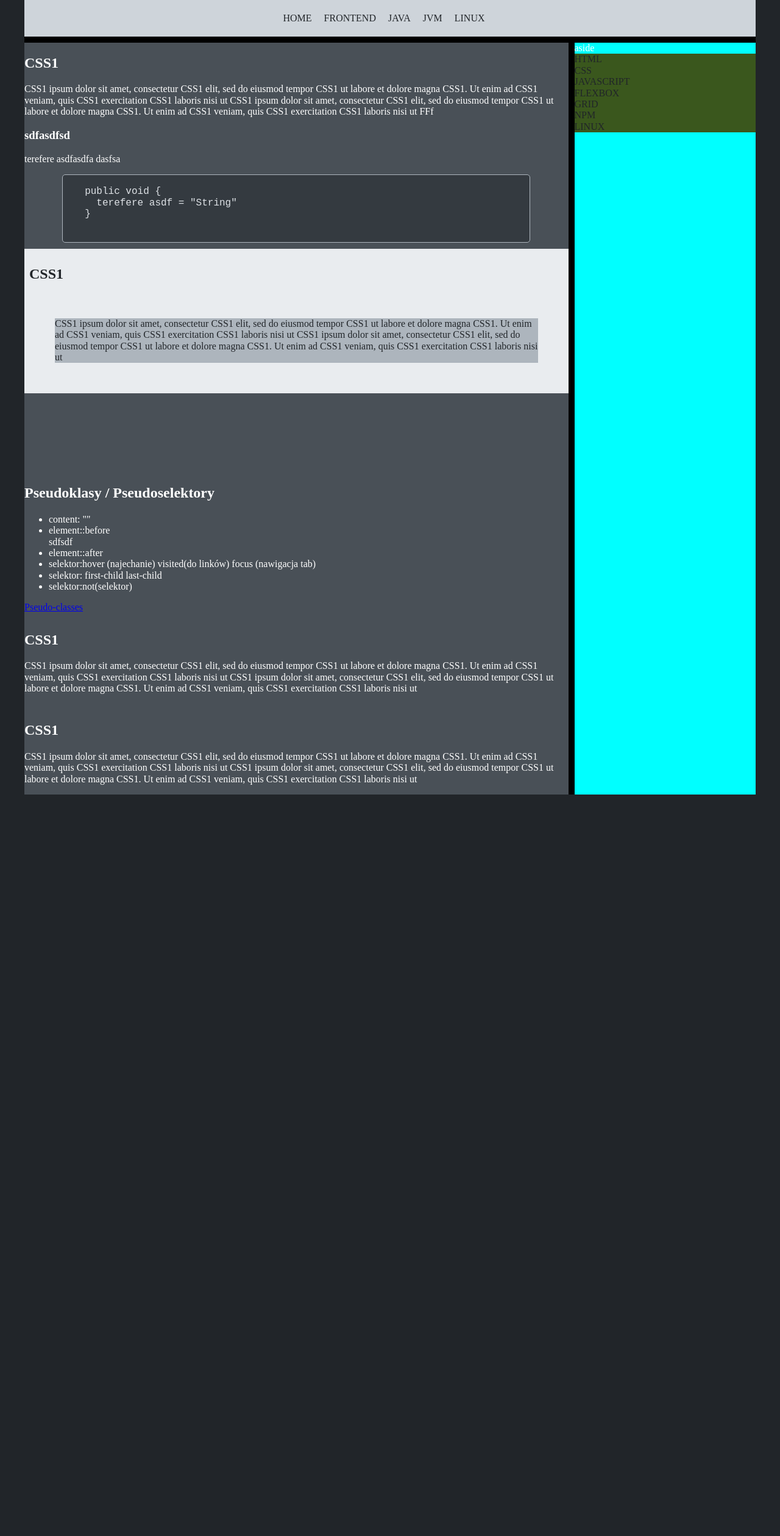
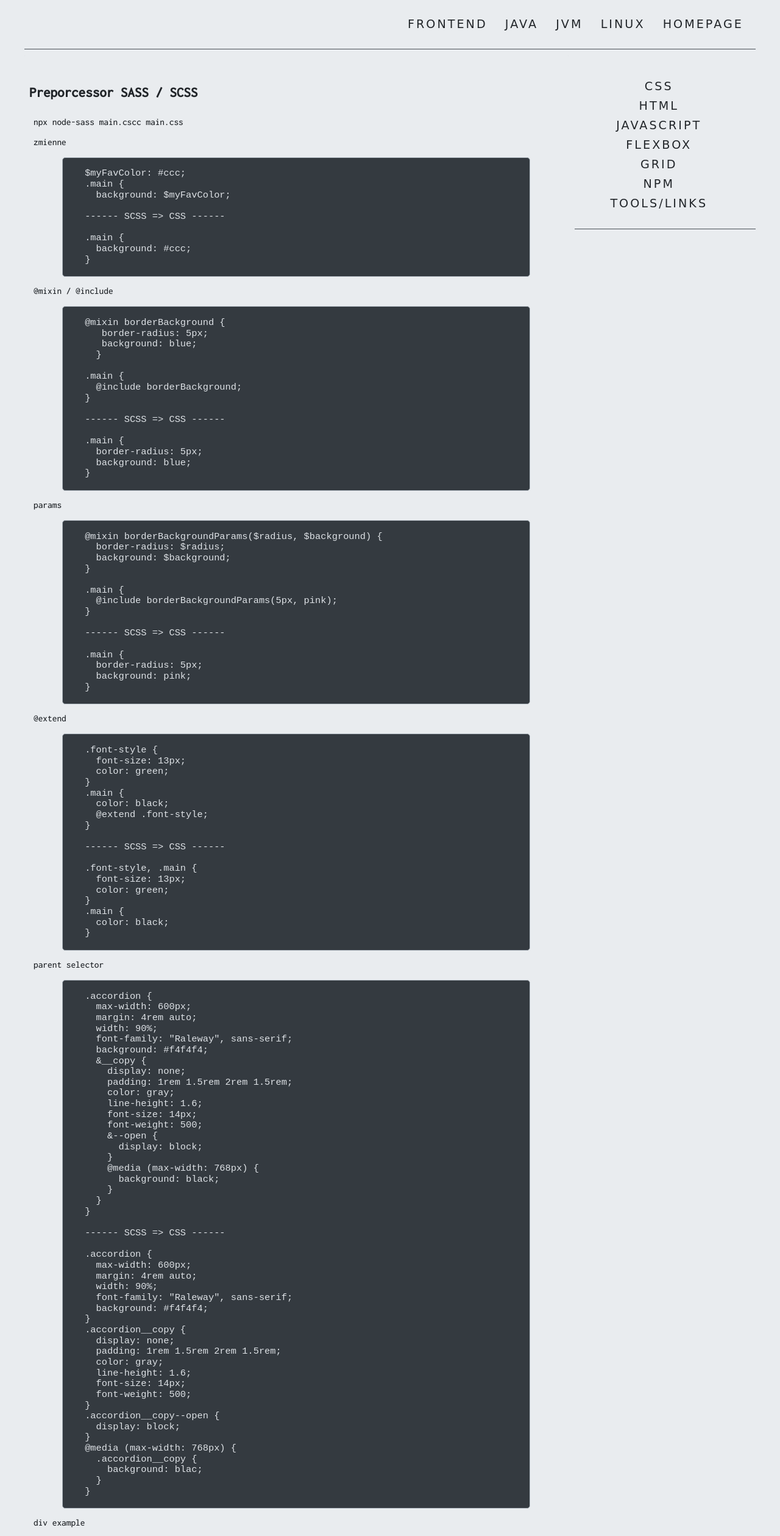
Before and after one commit to kszponka/szponka-web-page, a website built with webpack: page src/pages/frontend_page.html in a window 1280 px wide. Shown: the top 2519 px of the page at 61% size. Before the commit the page ends 1303 px from the top, so only its background shows below. Built offline with nearby package versions, Linux system fonts and the light colour scheme; a web font is replaced by a local one.

Commit message:
before homepage

```diff
--- a/src/pages/frontend_page.html
+++ b/src/pages/frontend_page.html
@@ -3,19 +3,16 @@
   <head>
     <meta charset="UTF-8" />
     <meta name="viewport" content="width=device-width, initial-scale=1.0" />
-    <title>WTF: Webpack starter kit</title>
-    <meta name="description" content="Your project description" />
+    <title>brak2kontekstu</title>
+    <meta name="description" content="This is my notepad" />
     <!-- Title -->
     <meta property="og:title" content="" />
     <!-- OPTIONAL description. 2-4 sentences. -->
     <meta property="og:description" content="" />
-    <!-- full url with http(s) ie. https://maciejkorsan.github.io/my-repo/ -->
+    <!-- full url with http(s) ie. https://... -->
     <meta property="og:url" content="" />
-    <!-- full url to the image with http(s) ie. https://maciejkorsan.github.io/my-repo/assets/img/fb.png. Facebook suggests at least 1200 x 630. -->
-    <meta
-      property="og:image"
-      content="https://maciejkorsan.com/wtf-gulp-starter/assets/img/cover.png"
-    />
+    <!-- full url to the image with http(s) ie. https:/....png. Facebook suggests at least 1200 x 630. -->
+    <meta property="og:image" content="https:/....png" />
 
     <!-- uncomment the line below to enable PWA  -->
     <!-- <link rel="manifest" href="manifest.json" /> -->
@@ -26,101 +23,279 @@
     <main class="main">
       <header class="header">
         <nav class="navigation">
-          <a class="navigation__link" href="index.html">HOME</a>
-          <a class="navigation__link" href="css_page.html">FRONTEND</a>
+          <a class="navigation__link" href="frontend_page.html">FRONTEND</a>
           <a class="navigation__link" href="java_page.html">JAVA</a>
           <a class="navigation__link" href="jvm_page.html">JVM</a>
           <a class="navigation__link" href="linux_page.html">LINUX</a>
+          <a class="navigation__link" href="index.html">HOMEPAGE</a>
         </nav>
       </header>
       <section class="article-section">
-        <article>
-          <h2>CSS1</h2>
-          <p>
-            CSS1 ipsum dolor sit amet, consectetur CSS1 elit, sed do eiusmod
-            tempor CSS1 ut labore et dolore magna CSS1. Ut enim ad CSS1 veniam,
-            quis CSS1 exercitation CSS1 laboris nisi ut CSS1 ipsum dolor sit
-            amet, consectetur CSS1 elit, sed do eiusmod tempor CSS1 ut labore et
-            dolore magna CSS1. Ut enim ad CSS1 veniam, quis CSS1 exercitation
-            CSS1 laboris nisi ut FFf
-          </p>
-          <h3>sdfasdfsd</h3>
-          <p>terefere asdfasdfa dasfsa</p>
+        <article class="article">
+          <h2 class="article__header">Preporcessor SASS / SCSS</h2>
+          <p class="article__paragraph">npx node-sass main.cscc main.css</p>
+          <p class="article__paragraph">zmienne</p>
           <div class="codeblock">
             <pre class="codeblock__pre">
-              <code class="codeblock__code">
-public void {
-  terefere asdf = "String"
+                <code class="codeblock__code">
+$myFavColor: #ccc;
+.main {
+  background: $myFavColor;
+
+------ SCSS => CSS ------
+
+.main {
+  background: #ccc;
+}      </code>
+              </pre>
+          </div>
+          <p class="article__paragraph">@mixin / @include</p>
+
+          <div class="codeblock">
+            <pre class="codeblock__pre">
+                <code class="codeblock__code">
+@mixin borderBackground {
+   border-radius: 5px;
+   background: blue;
+  }
+
+.main {
+  @include borderBackground;
 }
-              </code>
-            </pre>
+
+------ SCSS => CSS ------
+
+.main {
+  border-radius: 5px;
+  background: blue;
+}      </code>
+              </pre>
+          </div>
+
+          <p class="article__paragraph">params</p>
+          <div class="codeblock">
+            <pre class="codeblock__pre">
+                <code class="codeblock__code">
+@mixin borderBackgroundParams($radius, $background) {
+  border-radius: $radius;
+  background: $background;
+}
+
+.main {
+  @include borderBackgroundParams(5px, pink);
+}
+
+------ SCSS => CSS ------
+
+.main {
+  border-radius: 5px;
+  background: pink;
+}      </code>
+              </pre>
+          </div>
+          <p class="article__paragraph">@extend</p>
+
+          <div class="codeblock">
+            <pre class="codeblock__pre">
+                <code class="codeblock__code">
+.font-style {
+  font-size: 13px;
+  color: green;
+}
+.main {
+  color: black;
+  @extend .font-style;
+}
+
+------ SCSS => CSS ------
+
+.font-style, .main {
+  font-size: 13px;
+  color: green;
+}
+.main {
+  color: black;
+}     </code>
+              </pre>
+          </div>
+
+          <p class="article__paragraph">parent selector</p>
+          <div class="codeblock">
+            <pre class="codeblock__pre">
+                <code class="codeblock__code">
+.accordion {
+  max-width: 600px;
+  margin: 4rem auto;
+  width: 90%;
+  font-family: "Raleway", sans-serif;
+  background: #f4f4f4;
+  &__copy {
+    display: none;
+    padding: 1rem 1.5rem 2rem 1.5rem;
+    color: gray;
+    line-height: 1.6;
+    font-size: 14px;
+    font-weight: 500;
+    &--open {
+      display: block;
+    }
+    @media (max-width: 768px) {
+      background: black;
+    }
+  }
+}
+
+------ SCSS => CSS ------
+
+.accordion {
+  max-width: 600px;
+  margin: 4rem auto;
+  width: 90%;
+  font-family: "Raleway", sans-serif;
+  background: #f4f4f4;
+}
+.accordion__copy {
+  display: none;
+  padding: 1rem 1.5rem 2rem 1.5rem;
+  color: gray;
+  line-height: 1.6;
+  font-size: 14px;
+  font-weight: 500;
+}
+.accordion__copy--open {
+  display: block;
+}
+@media (max-width: 768px) {
+  .accordion__copy {
+    background: blac;
+  }
+}      </code>
+              </pre>
+          </div>
+          <p class="article__paragraph">div example</p>
+          <div class="codeblock">
+            <pre class="codeblock__pre">
+                <code class="codeblock__code">
+.pseudo__div {
+  width: 50%;
+  margin: auto;
+  background: $grey4;
+  color: $grey6;
+  &::before {
+    content: "";
+    display: inline-block;
+    width: 15px;
+    height: 15px;
+    border-radius: 50%;
+    background: $grey1;
+  }
+  &::after {
+    content: "AFTER";
+  }
+  &--child {
+    background: $grey2;
+    &:last-child {
+      background: brown;
+      color: $grey3;
+    }
+    &:hover {
+      background: green;
+    }
+    &:not(.special-div) {
+      color: gold;
+    }
+  }
+}     </code>
+              </pre>
+          </div>
+
+          <p class="article__paragraph"></p>
+          <div class="pseudo__div">
+            &lt-- to jest ::before selector w parent divie
+            <div class="pseudo__div--child">first child div</div>
+            <div class="pseudo__div--child">second child div</div>
+            <div class="pseudo__div--child">third child div</div>
+            <div class="pseudo__div--child special-div">
+              fourth child div wih special class
+            </div>
+            <div class="pseudo__div--child">last child div</div>
           </div>
         </article>
 
         <article class="article">
           <h2 class="article__header">CSS1</h2>
           <p class="article__paragraph">
+            CSS2 ipsum dolor sit amet, consectetur CSS1 elit, sed do eiusmod
+            tempor CSS1 ut labore et dolore magna CSS1. Ut enim ad CSS1 veniam,
+            quis CSS1 exercitation CSS1 laboris nisi ut CSS1 ipsum dolor sit
+            amet, consectetur CSS1 elit, sed do eiusmod tempor CSS1 ut labore et
+            dolore magna CSS1. Ut enim ad CSS1 veniam, quis CSS1 exercitation
+            CSS1 laboris nisi ut CSS1 ipsum dolor sit amet, consectetur CSS1
+            elit, sed do eiusmod tempor CSS1 ut labore et dolore magna CSS1. Ut
+            enim ad CSS1 veniam, quis CSS1 exercitation CSS1 laboris nisi ut
             CSS1 ipsum dolor sit amet, consectetur CSS1 elit, sed do eiusmod
             tempor CSS1 ut labore et dolore magna CSS1. Ut enim ad CSS1 veniam,
             quis CSS1 exercitation CSS1 laboris nisi ut CSS1 ipsum dolor sit
             amet, consectetur CSS1 elit, sed do eiusmod tempor CSS1 ut labore et
             dolore magna CSS1. Ut enim ad CSS1 veniam, quis CSS1 exercitation
-            CSS1 laboris nisi ut
+            CSS1 laboris nisi ut CSS1 ipsum dolor sit amet, consectetur CSS1
+            elit, sed do eiusmod tempor CSS1 ut labore et dolore magna CSS1. Ut
+            enim ad CSS1 veniam, quis CSS1 exercitation CSS1 laboris nisi ut
           </p>
         </article>
-        <article>
-          <h2>Pseudoklasy / Pseudoselektory</h2>
 
-          <ul>
-            <li>content: ""</li>
+        <article class="article">
+          <h2 class="article__header">Pseudo-elements / Pseudo-classes</h2>
+          <!-- <p class="article__paragraph"> -->
+
+          <ul class="article__list">
+            <li>content: "";</li>
             <li>element::before</li>
-            sdfsdf
             <li>element::after</li>
             <li>
-              selektor:hover (najechanie) visited(do linków) focus (nawigacja
-              tab)
+              selectors
+              <ul>
+                <li class="selector-hover">selector:hover</li>
+                <li>selector:visited</li>
+                <li class="selector-focus">selector:focus (tab navigation)</li>
+              </ul>
             </li>
             <li>selektor: first-child last-child</li>
             <li>selektor:not(selektor)</li>
           </ul>
-          <a
-          href="https://developer.mozilla.org/en-US/docs/Web/CSS/Pseudo-classes"
-          >Pseudo-classes</a
-        >
-        </article>
-        <article>
-          <h2>CSS1</h2>
-          <p class="-to-change">
-            CSS1 ipsum dolor sit amet, consectetur CSS1 elit, sed do eiusmod
-            tempor CSS1 ut labore et dolore magna CSS1. Ut enim ad CSS1 veniam,
-            quis CSS1 exercitation CSS1 laboris nisi ut CSS1 ipsum dolor sit
-            amet, consectetur CSS1 elit, sed do eiusmod tempor CSS1 ut labore et
-            dolore magna CSS1. Ut enim ad CSS1 veniam, quis CSS1 exercitation
-            CSS1 laboris nisi ut
-          </p>
-        </article>
-        <article>
-          <h2>CSS1</h2>
-          <p class="o-change">
-            CSS1 ipsum dolor sit amet, consectetur CSS1 elit, sed do eiusmod
-            tempor CSS1 ut labore et dolore magna CSS1. Ut enim ad CSS1 veniam,
-            quis CSS1 exercitation CSS1 laboris nisi ut CSS1 ipsum dolor sit
-            amet, consectetur CSS1 elit, sed do eiusmod tempor CSS1 ut labore et
-            dolore magna CSS1. Ut enim ad CSS1 veniam, quis CSS1 exercitation
-            CSS1 laboris nisi ut
+
+          <div class="codeblock">
+            <pre class="codeblock__pre">
+              <code class="codeblock__code">
+.navigation__link {
+  margin-top: 10px;
+  &:hover {
+    text-decoration: underline;
+    &::before {
+      content: ">>>";
+    }
+  }
+}      </code>
+            </pre>
+          </div>
+
+          <p>
+            <a
+              href="https://developer.mozilla.org/en-US/docs/Web/CSS/Pseudo-classes"
+              >PSEUDO-CLASSES DOCUMENTATION</a
+            >
           </p>
         </article>
       </section>
       <aside class="aside">
-        aside
         <nav class="aside_navigation">
-          <a class="navigation__link" href="index.html">HTML</a>
-          <a class="navigation__link" href="html_page.html">CSS</a>
-          <a class="navigation__link" href="css_page.html">JAVASCRIPT</a>
-          <a class="navigation__link" href="js_page.html">FLEXBOX</a>
-          <a class="navigation__link" href="java_page.html">GRID</a>
-          <a class="navigation__link" href="jvm_page.html">NPM</a>
-          <a class="navigation__link" href="linux_page.html">LINUX</a>
+          <a class="navigation__link" href="frontend_page.html">CSS</a>
+          <a class="navigation__link" href="frontend_html.html">HTML</a>
+          <a class="navigation__link" href="frontend_js.html">JAVASCRIPT</a>
+          <a class="navigation__link" href="frontend_flex.html">FLEXBOX</a>
+          <a class="navigation__link" href="frontend_grid.html">GRID</a>
+          <a class="navigation__link" href="frontend_npm.html">NPM</a>
+          <a class="navigation__link" href="frontend_npm.html">TOOLS/LINKS</a>
         </nav>
       </aside>
     </main>
--- a/src/scss/_variables.scss
+++ b/src/scss/_variables.scss
@@ -4,7 +4,7 @@ $grey2:#343A40;
 $grey3:#495057;
 $grey4:#6C757D;
 $grey5:#ADB5BD;
-$grey6:#CED4DA;
+$grey6:#ced4da;
 $grey7:#DEE2E6;
 $grey8:#E9ECEF;
 $grey9:#F8F9FA;
--- a/src/scss/main.scss
+++ b/src/scss/main.scss
@@ -3,50 +3,62 @@
 @import "modules/header";
 @import "modules/code-block";
 @import "modules/article.scss";
+@import "modules/css_examples.scss";
+@import "modules/aside.scss";
+@import url('https://fonts.googleapis.com/css2?family=Inconsolata:wght@200;300;500&family=Red+Rose:wght@300;500;700&family=Saira+Condensed:wght@100;400;700&display=swap');
 
 html {
-  background: $grey1;
+  background: $grey8;
   box-sizing: border-box;
   display: flex;
   justify-content: center;
+
 }
 .body {
-  background: black;
+  background: $grey8;
   color: #fff;
   min-height: 100vh;
   width: 1200px;
+  font-size: 120%;
+
 }
 
 .main {
   display: grid;
   grid-template-areas:
-  "header header"
-  "section aside";
+    "header header"
+    "section aside";
   grid-template-columns: 3fr 1fr;
   column-gap: 10px;
-  row-gap:10px;
+  row-gap: 10px;
+  font-family: 'Inconsolata', monospace;
+
 }
 
 .article-section {
-  background:$grey3;
+  background: $grey7;
   grid-area: section;
   display: flex;
   flex-direction: column;
   column-gap: 10px;
-  row-gap: 10px;
-
+  // row-gap: 10px;
 }
 
 .aside {
   grid-area: aside;
-  background: aqua;
+  // background: $grey7;
+  font-family: 'Red Rose', cursive;
+
 
 }
 
-
 .aside_navigation {
-  background: rgb(58, 87, 29);
+  padding: 10%;
+  background: $grey8;
+  border-bottom: $grey3 1px solid;
   display: flex;
   flex-direction: column;
+  // justify-content: center;
+  align-items: center;
 
 }
--- a/src/scss/modules/article.scss
+++ b/src/scss/modules/article.scss
@@ -1,17 +1,20 @@
 .article {
   background: $grey8;
   color: $grey1;
-    margin-bottom: 120px;
+  border-radius: 2px;
+  border-bottom: $grey3 1px solid;
+  font-size: 80%;
+  padding: 20px 0px;
 
   &__header {
     padding: 8px 8px;
-
-
   }
   &__paragraph {
-        margin: 50px;
-        background: $grey5;
-
+    margin-left: 15px;
+    // background: $grey5;
+  }
+  &__list {
+    margin-left: 15px;
 
   }
 }
--- /dev/null
+++ b/src/scss/modules/aside.scss
@@ -0,0 +1,19 @@
+// .aside_navigation {
+//     display: flex;
+//     background: pink;
+// }
+
+.navigation__link {
+  letter-spacing: 3px;
+  margin-top: 10px;
+  &:hover {
+    // text-decoration: underline;
+    background: $grey6;
+    // &::before {
+    //   content: ">>> ";
+    // }
+    // &::after {
+    //   content: " <<<";
+    // }
+  }
+}
--- a/src/scss/modules/code-block.scss
+++ b/src/scss/modules/code-block.scss
@@ -3,11 +3,12 @@
     margin: 0% 7%;
     border-radius: 5px;
     background: $grey2;
+    color: $grey7;
     padding-left: 4%;
     border: $grey5 1px solid;
   }
   &__code {
-       color:$grey7;
+    color: $grey7;
     padding-left: 50%;
   }
 }
--- /dev/null
+++ b/src/scss/modules/css_examples.scss
@@ -0,0 +1,45 @@
+.selector-hover {
+  transition: background-color 0.5s;
+
+  &:hover {
+    background: $grey5;
+  }
+}
+
+.selector-focus {
+  &:focus {
+    border: aqua 2px solid;
+  }
+}
+
+.pseudo__div {
+
+  width: 60%;
+  margin: auto;
+  background: $grey4;
+  color: $grey6;
+  &::before {
+    content: "";
+    display: inline-block;
+    width: 15px;
+    height: 15px;
+    border-radius: 50%;
+    background: $grey1;
+  }
+  &::after {
+    content: "to jest ::after selector";
+  }
+  &--child {
+    background: $grey2;
+    &:last-child {
+      background: brown;
+      color: $grey3;
+    }
+    &:hover {
+      background: green;
+    }
+    &:not(.special-div) {
+      color: gold;
+    }
+  }
+}
--- a/src/scss/modules/header.scss
+++ b/src/scss/modules/header.scss
@@ -1,16 +1,19 @@
 .header {
     display: flex;
     align-items: center;
-    justify-content: center;
+    justify-content: flex-end;
     grid-area: header;
-    background: $grey6;
-    height: 60px;
-    max-width: 1200px;;
+    background: $grey8;
+    height: 80px;
+    width: 100%;
+    font-family: 'Red Rose', cursive;
+    border-bottom: $grey3 1px solid;
+    letter-spacing: 3px;
 
   }
 .navigation {
-    display: flex;
-    justify-content: center;
+    // display: flex;
+    // justify-content: flex-end;
   }
 
   .navigation__link {
```
Also changed, not shown: src/pages/index.html (+19 -18 lines), src/assets/icons/favicon-16x16.png (deleted), src/assets/icons/favicon-32x32.png (deleted), src/assets/icons/favicon-96x96.png (deleted), src/assets/img/logo.svg (deleted), src/pages/frontend/frontend_html.html (added), src/pages/frontend/frontend_js.html (added). Lines whose indentation alone changed are shown as unchanged.
